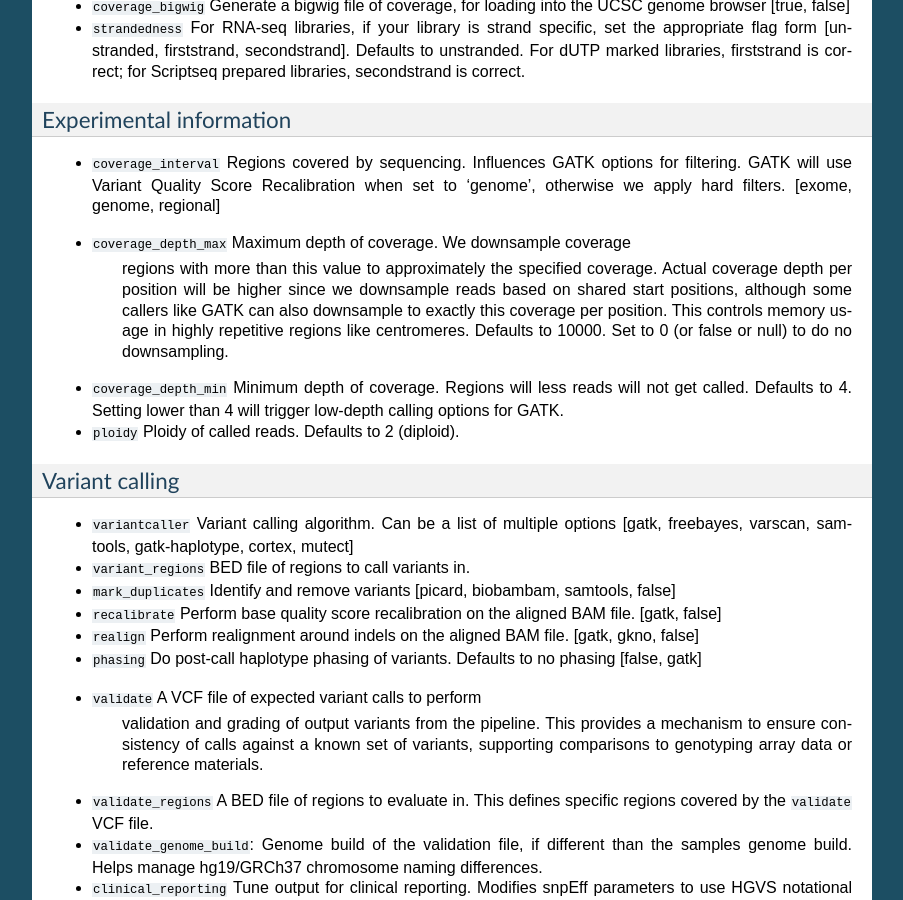
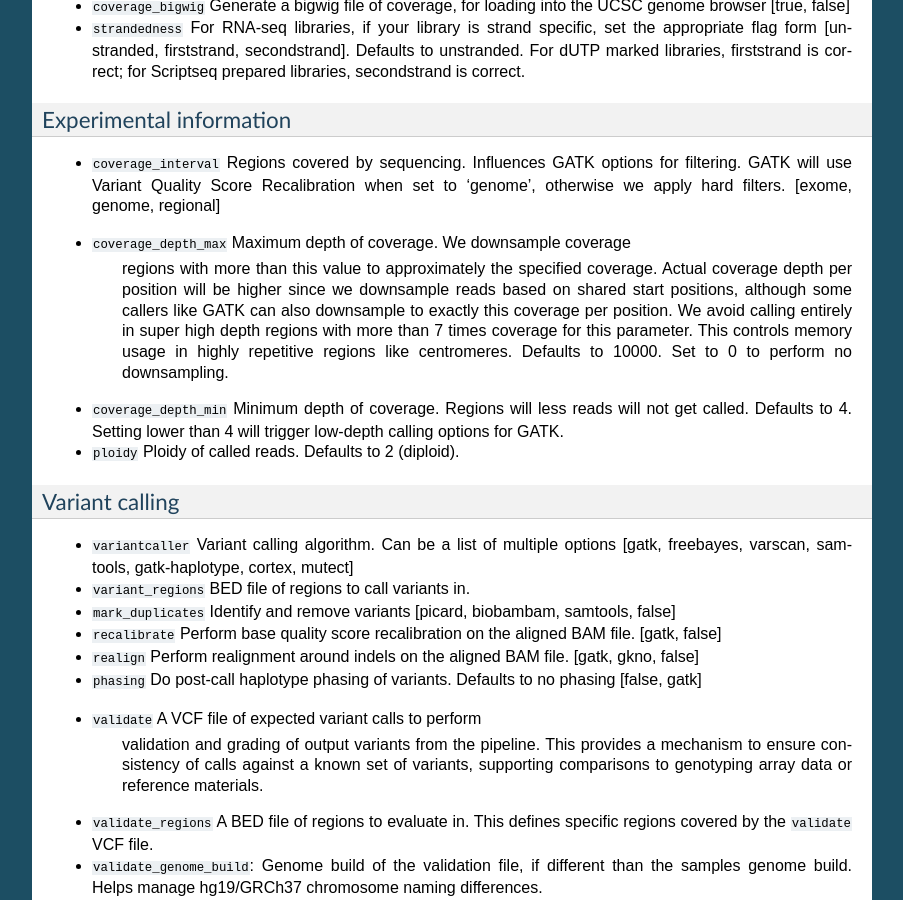
Before and after one commit to bcbio/bcbio-nextgen, a Sphinx documentation site: the page built from docs/contents/configuration.rst, in a window 1280 px wide and 900 px high, scrolled down 4497 px. Shown: the whole window, without its empty margins (198-1101 px from the left). Built offline with Sphinx 7.4.7, drawn with Linux system fonts in a browser that asks for light colours.

Commit message:
Re-include excessive coverage detection at higher value to catch regions not handled by current downsampling approaches. Update documentation

```diff
--- a/README.rst
+++ b/README.rst
@@ -91,6 +91,7 @@ Contributors
 
 - `Miika Ahdesmaki`_, AstraZeneca
 - `Luca Beltrame`_, IRCCS "Mario Negri" Institute for Pharmacological Research, Milan, Italy
+- `Alla Bushoy`_
 - `Guillermo Carrasco`_, Science for Life Laboratory, Stockholm
 - `Brad Chapman`_, Harvard School of Public Health
 - `Peter Cock`_, The James Hutton Institute
--- a/docs/contents/configuration.rst
+++ b/docs/contents/configuration.rst
@@ -294,9 +294,10 @@ Experimental information
    regions with more than this value to approximately the specified
    coverage. Actual coverage depth per position will be higher since we
    downsample reads based on shared start positions, although some callers like
-   GATK can also downsample to exactly this coverage per position. This controls
-   memory usage in highly repetitive regions like centromeres. Defaults
-   to 10000. Set to 0 (or false or null) to do no downsampling.
+   GATK can also downsample to exactly this coverage per position. We avoid
+   calling entirely in super high depth regions with more than 7 times coverage
+   for this parameter. This controls memory usage in highly repetitive regions
+   like centromeres. Defaults to 10000. Set to 0 to perform no downsampling.
 -  ``coverage_depth_min`` Minimum depth of coverage. Regions will less reads
    will not get called. Defaults to 4. Setting lower than 4 will trigger
    low-depth calling options for GATK.
```
Also changed, not shown: 2 other files.
